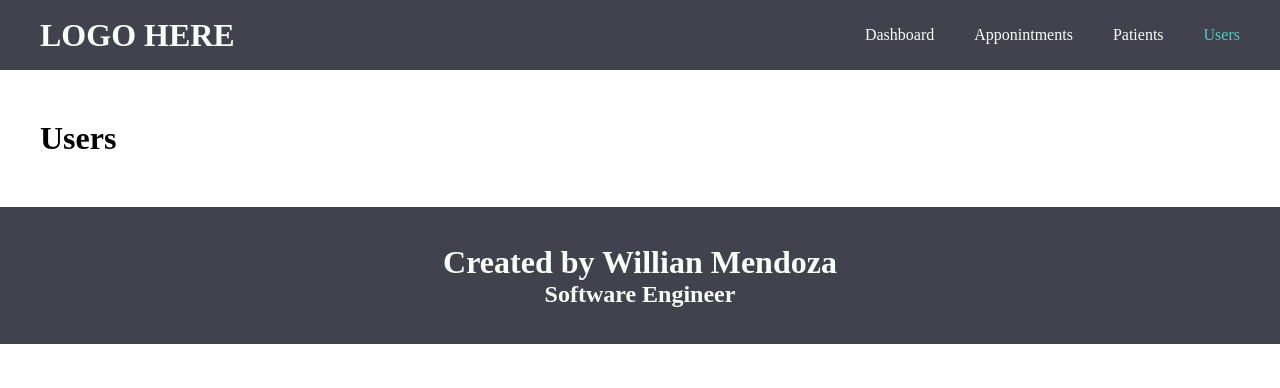
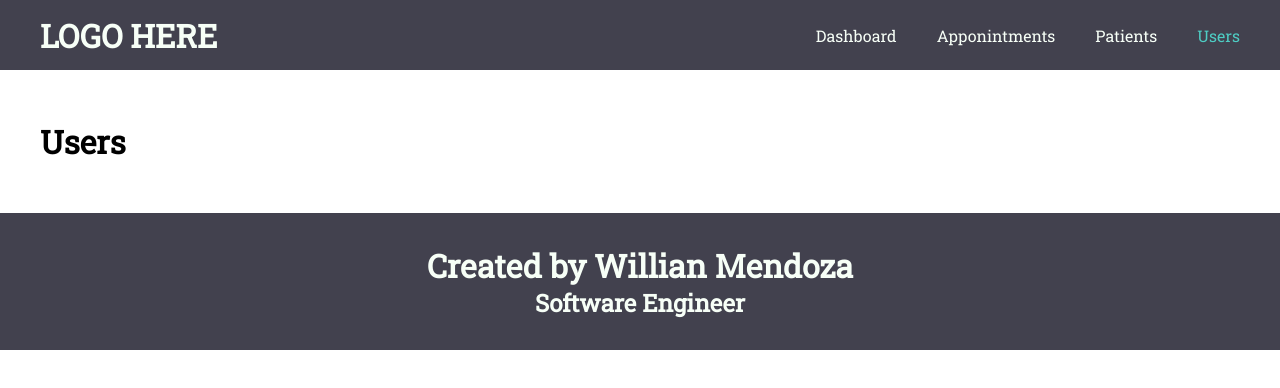
Before and after one commit to willlymendoza/doctor_appointments_front_end, a React (Create React App) app: page /users in a window 1280 px wide. Shown: the top 388 px of the page. Built offline with nearby package versions, Linux system fonts and the light colour scheme.

Commit message:
Added font-family to body tag

```diff
--- a/src/assets/scss/_config.scss
+++ b/src/assets/scss/_config.scss
@@ -14,6 +14,10 @@ $background-secondary: #ffffff;
   padding: 0;
 }
 
+body {
+  font-family: "Roboto Slab", serif;
+}
+
 :export {
   primary_color: $primary-color;
   secondary_color: $secondary-color;
```
